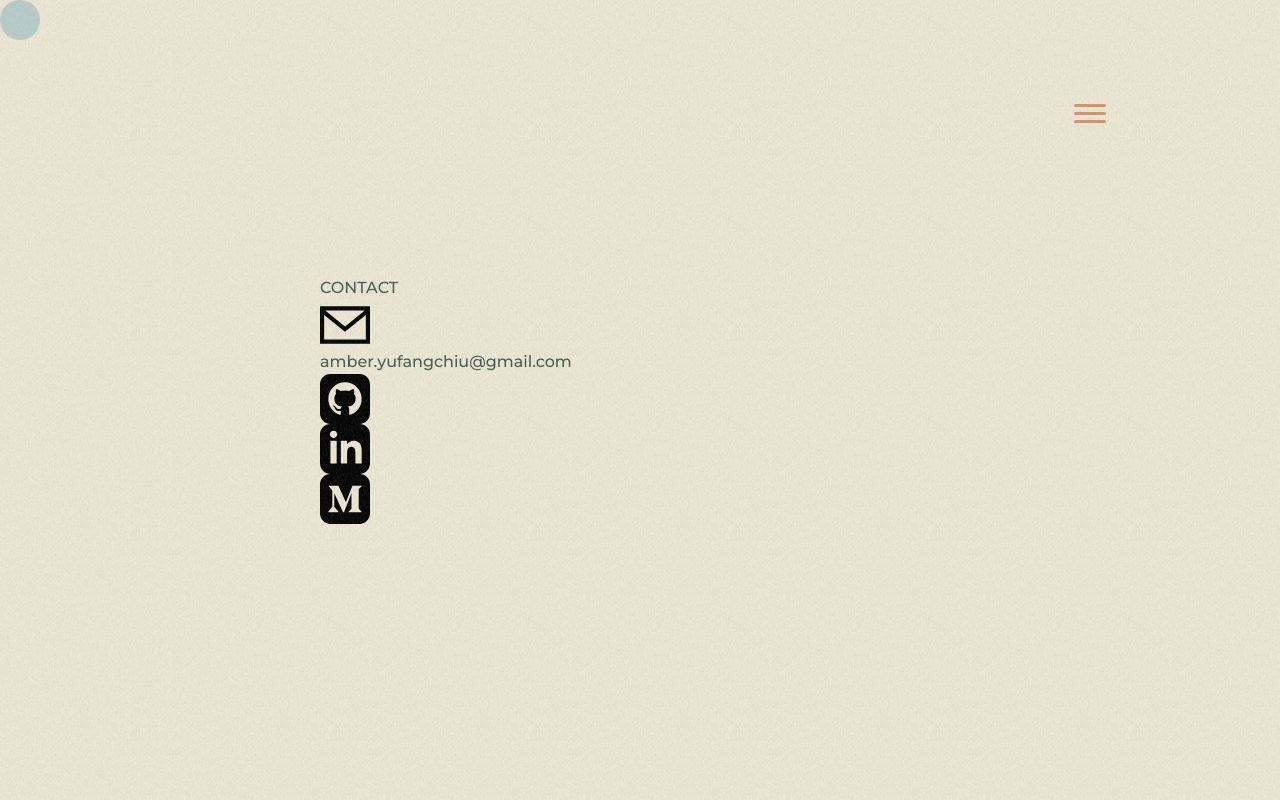
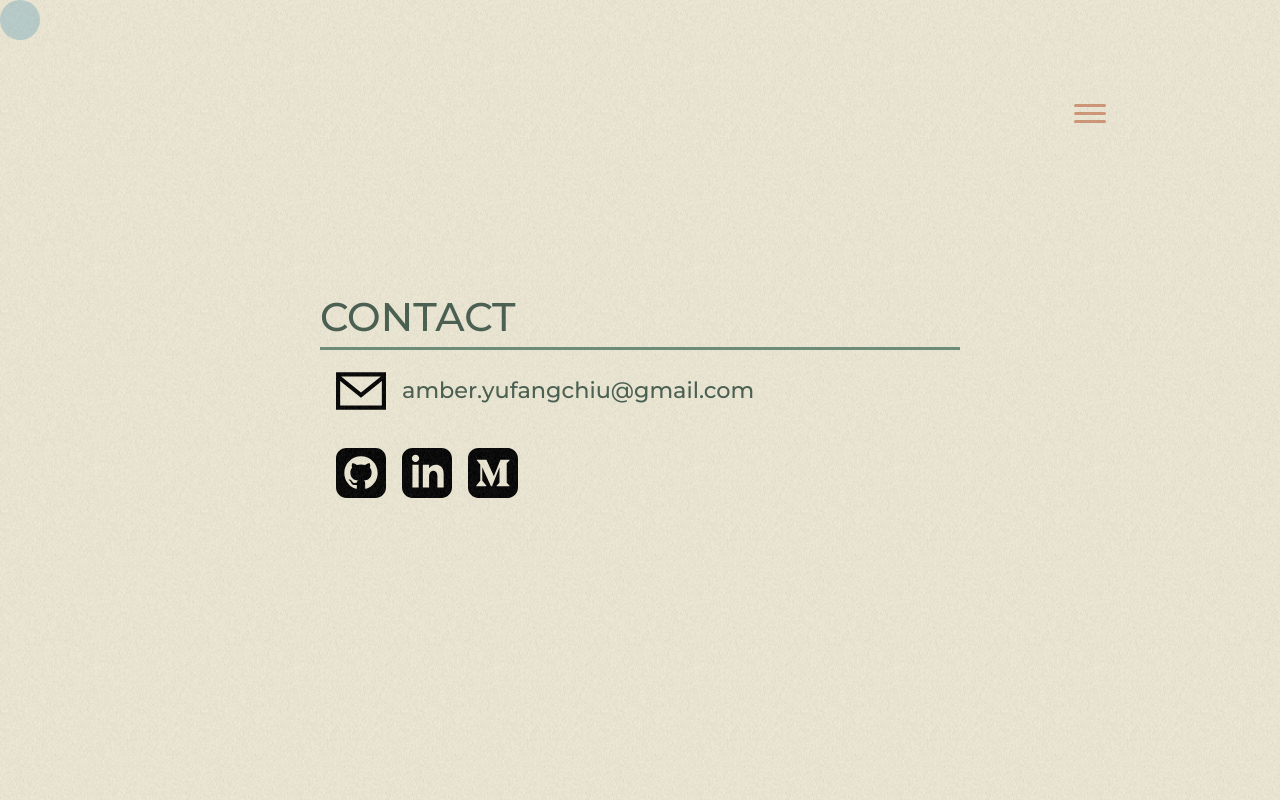
Before and after one commit to amberyufangchiu/nextjs-app-directory, a Next.js app: page /contact in a window 1280 px wide. Built offline with nearby package versions, Linux system fonts and the light colour scheme.

Commit message:
style(page) add contact scss

```diff
--- a/app/contact/index.scss
+++ b/app/contact/index.scss
@@ -8,4 +8,34 @@
   align-items: flex-start;
   left: 25vw;
   position: absolute;
+
+  h1 {
+    font-size: 40px;
+  }
+
+  .divider {
+    width: 50vw;
+    border-bottom: 3px solid #6c8d76;
+  }
+
+  .inner {
+    padding: 1rem;
+    display: flex;
+    flex-direction: column;
+    gap: 2rem;
+    .mail {
+      display: flex;
+      flex-direction: row;
+      gap: 1rem;
+      align-items: center;
+      p {
+        font-size: 1.4rem;
+      }
+    }
+    .social-media {
+      display: flex;
+      flex-direction: row;
+      gap: 1rem;
+    }
+  }
 }
```
